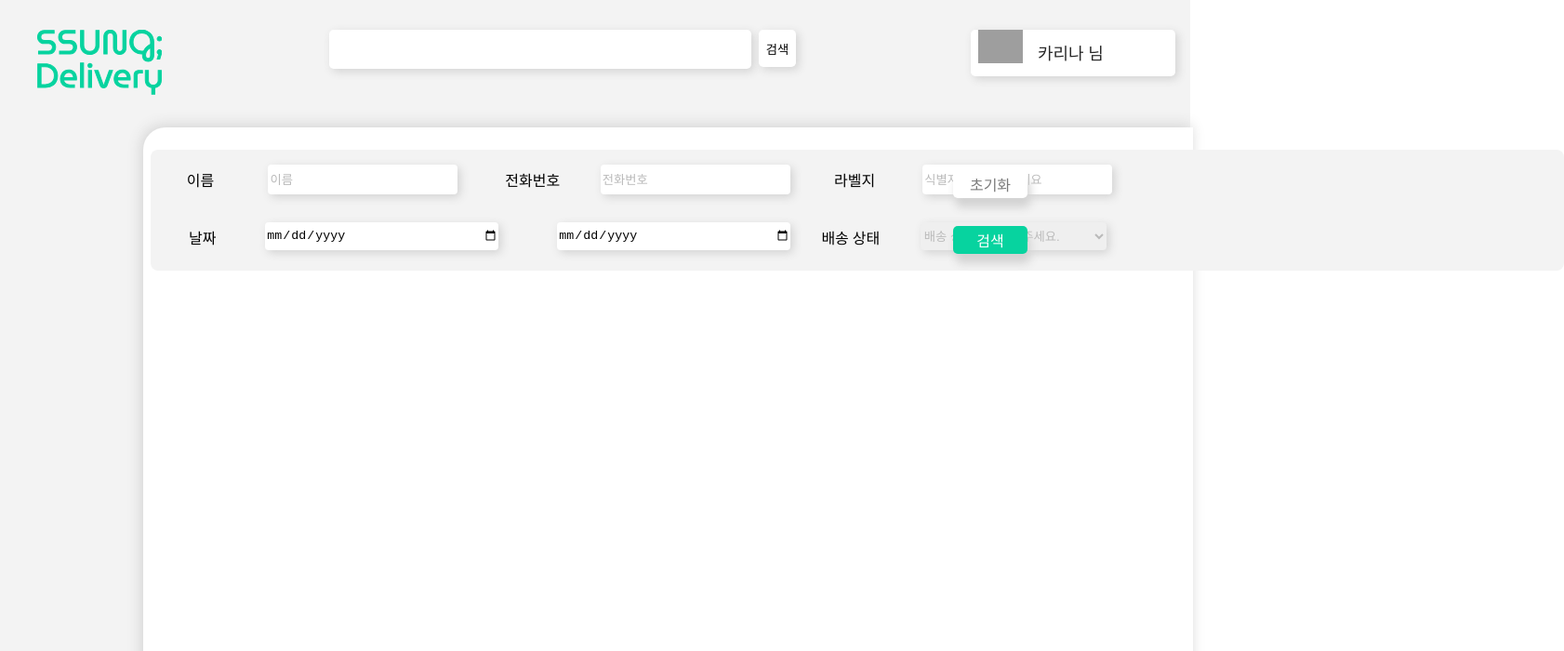
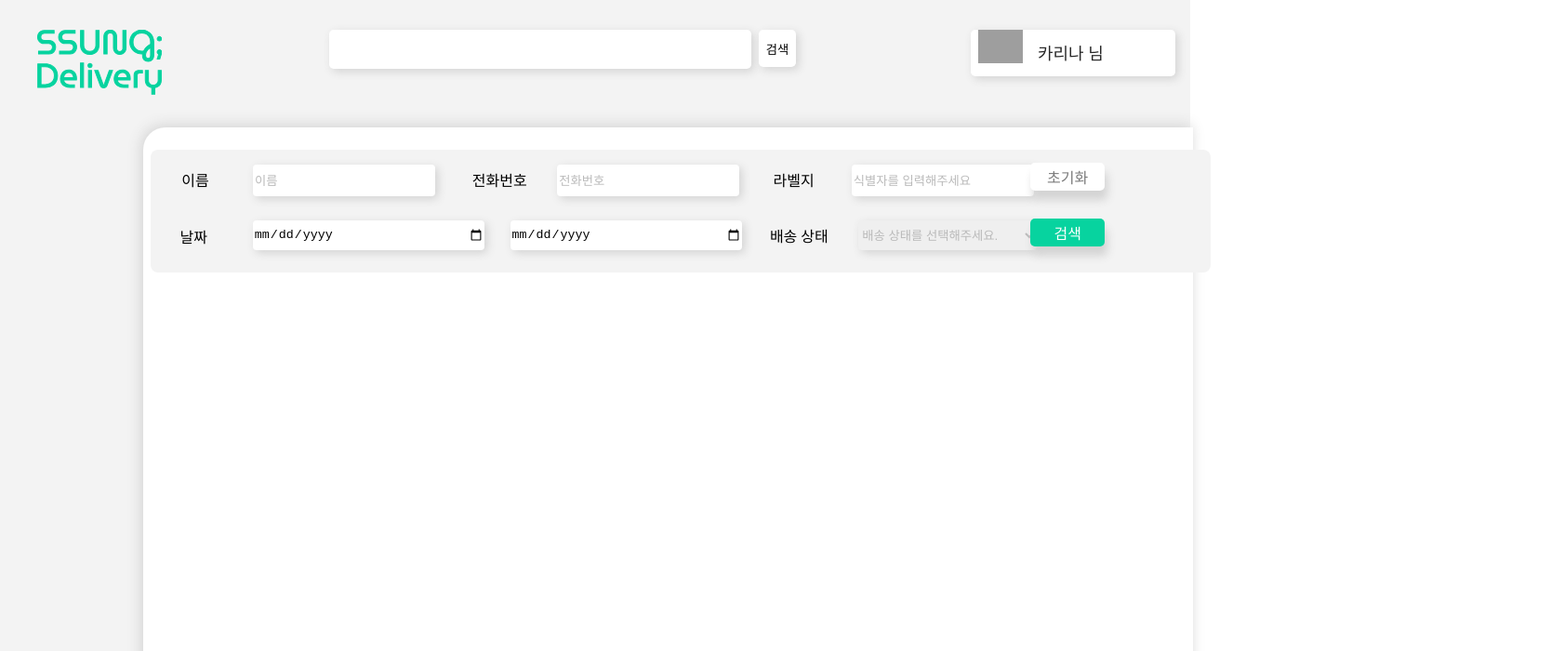
Before and after one commit to gdsc-ssu/ssung-delivery-frontend, a React (Vite) app in the folder packages/app/sender-client/: page / in a window 1280 px wide. Shown: the top 700 px of the page at 93% size, 1682 px wide, since content can reach past the window. Built offline with nearby package versions, Linux system fonts and the light colour scheme; grey boxes are pictures that could not be loaded.

Commit message:
style : App.form style edit

```diff
--- a/packages/app/sender-client/src/App/App.form.tsx
+++ b/packages/app/sender-client/src/App/App.form.tsx
@@ -47,20 +47,20 @@ const Form = () => {
                 </FlexForm>
             </Flex>
             <Flex>
-                <FlexForm style={{"width":"710px"}}>
-                    <label style={{"marginTop":"10px", "marginRight":"-10px"}}>날짜</label>
+                <FlexForm style={{"width":"40rem"}}>
+                    <label style={{"marginTop":"0.7rem", "marginRight":"1.3rem", "marginLeft":"0.5rem"}}>날짜</label>
                     <InputForm type="date"
                         name='start_data'
                         required
                         aria-required="true"
-                        style={{"width":"250px"}} />
+                        style={{"width":"15.5rem"}} />
                     <InputForm type="date"
                         name='end_data'
                         required
                         aria-required="true"
-                        style={{"width":"250px"}} />
+                        style={{"width":"15.5rem"}} />
                 </FlexForm>
-                <FlexForm style={{"marginLeft":"-20px"}}>
+                <FlexForm>
                     <label style={{"marginTop":"10px"}}>배송 상태</label>
                     <SelectBox options={OPTIONS} defaultValue="default"></SelectBox>
                 </FlexForm>
@@ -91,8 +91,8 @@ const SelectBox = (props: ShipState) => {
 };
 
 const FormContainer = styled.div`
-    width: 1500px;
-    height: 110px;
+    width: 70rem;
+    height: 7rem;
     padding: 10px;
     margin: 0 auto;
     background-color: #f3f3f3;
@@ -103,16 +103,16 @@ const FlexForm = styled.div`
     display: flex;
     flex-direction: row;
     justify-content: space-around;
-    width: 350px;
-    height: 50px;
+    width: 20rem;
+    height: 3rem;
     margin: 0.375rem 0;
     font-size: 1rem;
     font-weight: 500;
 `;
 
 const InputForm = styled.input`
-    width: 200px;
-    height: 30px;
+    width: 12rem;
+    height: 2rem;
     border: none;
     border-radius: 0.25rem;
     box-shadow: 3px 3px 10px lightgray;
@@ -123,8 +123,8 @@ const InputForm = styled.input`
 `;
 
 const Select = styled.select`
-    width: 200px;
-    height: 30px;
+    width: 12rem;
+    height: 2rem;
     border: none;
     color: #bababa;
     border-radius: 0.25rem;
@@ -141,8 +141,8 @@ const Select = styled.select`
 
 const ButtonBox = styled.div`
     position: absolute;
-    top: 10.5rem;
-    right: 10rem;
+    top: 20vh;
+    right: 6vw;
 `;
 
 
```
